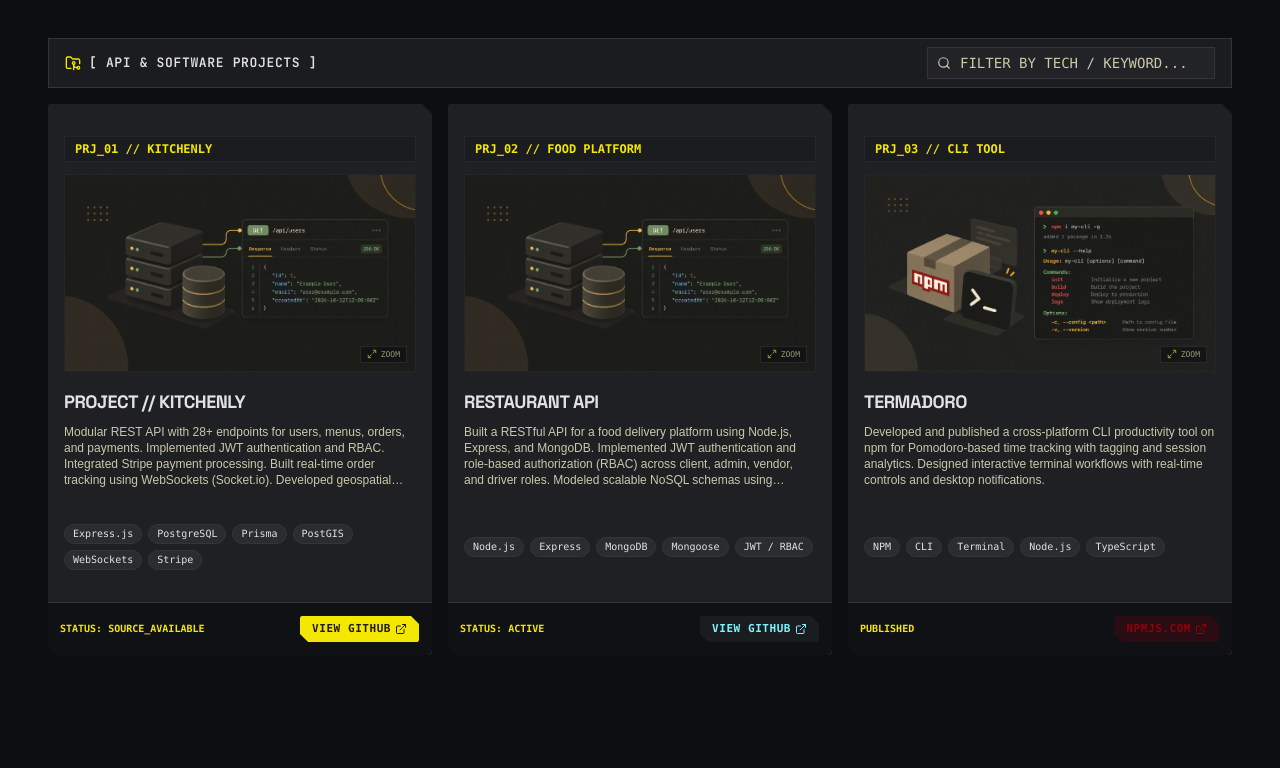
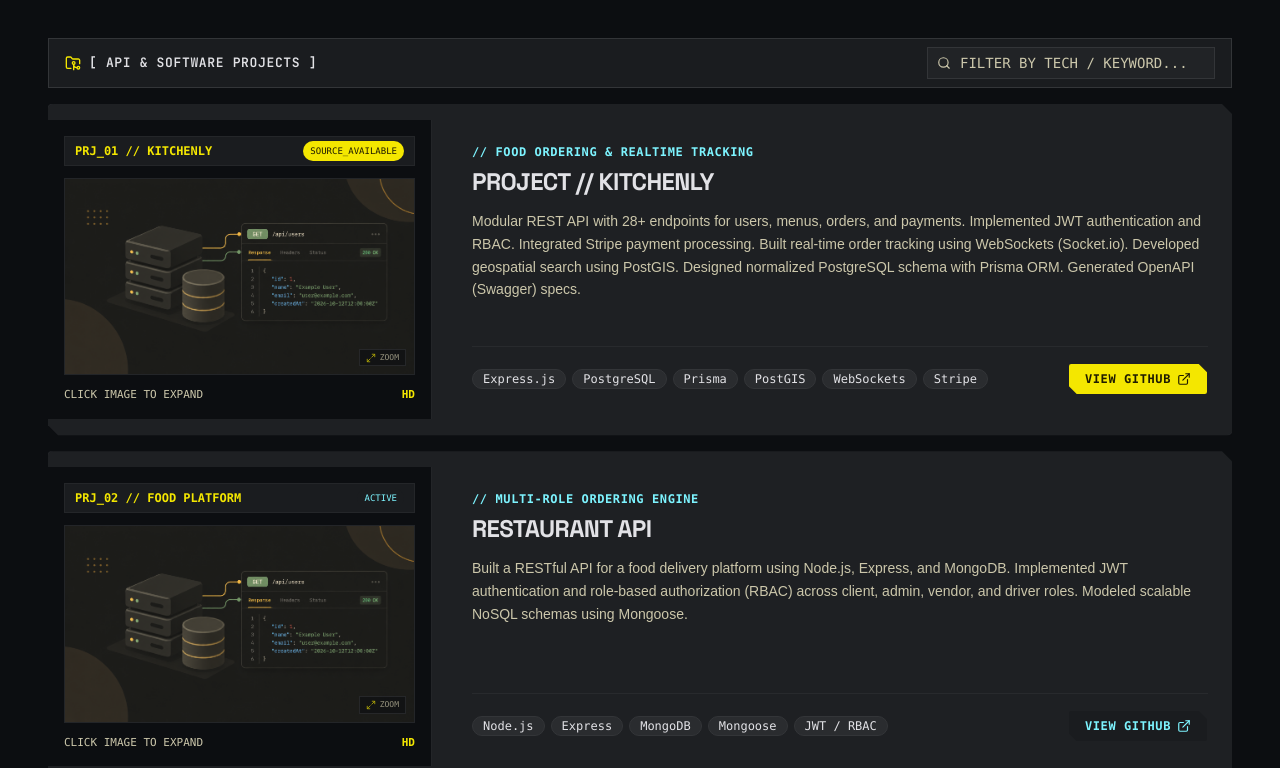
Before and after one commit to 0xZeyad11/portfolio, a React (Vite) app: page / in a window 1280 px wide. Shown: the part 1553-2321 px from the top of the page. Built offline with nearby package versions, Linux system fonts and the light colour scheme; a web font is replaced by a local one.

Commit message:
feat: layout project card horizontally with image on left and readable details on right

```diff
--- a/src/components/sections/projects/ProjectCard.tsx
+++ b/src/components/sections/projects/ProjectCard.tsx
@@ -1,13 +1,6 @@
 import React from "react";
 import { ZoomableImage } from "@/components/ZoomableImage";
-import {
-  Card,
-  CardHeader,
-  CardTitle,
-  CardDescription,
-  CardContent,
-  CardFooter,
-} from "@/components/ui/card";
+import { Card, CardTitle, CardDescription } from "@/components/ui/card";
 import { Badge } from "@/components/ui/badge";
 import { Button } from "@/components/ui/button";
 import { Terminal, ExternalLink } from "lucide-react";
@@ -19,20 +12,27 @@
 
 export const ProjectCard: React.FC<ProjectCardProps> = ({ project }) => {
   return (
-    <Card className="bg-surface-container border-border clip-chamfer shadow-xl flex flex-col justify-between group hover:border-primary/50 transition-colors">
-      <CardHeader className="p-4 pb-2">
-        <div className="flex justify-between items-center bg-surface-container-low border border-border/40 px-2.5 py-1 mb-2">
+    <Card className="bg-surface-container border-border clip-chamfer shadow-xl flex flex-col md:flex-row group hover:border-primary/50 transition-colors overflow-hidden">
+      {/* Left: Project Image Thumbnail */}
+      <div className="w-full md:w-80 lg:w-96 shrink-0 bg-surface-container-lowest border-b md:border-b-0 md:border-r border-border/60 p-4 flex flex-col justify-between">
+        <div className="flex justify-between items-center bg-surface-container-low border border-border/40 px-2.5 py-1 mb-3">
           <span className="font-mono text-xs font-bold text-primary">{project.tag}</span>
+          <Badge
+            variant={project.statusVariant}
+            className="font-mono text-[9px] uppercase px-1.5 py-0"
+          >
+            {project.status.replace("STATUS: ", "")}
+          </Badge>
         </div>
 
         {project.image ? (
-          <div className="w-full aspect-video bg-surface-container-lowest border border-border/60 flex items-center justify-center relative overflow-hidden">
+          <div className="w-full aspect-video bg-surface-container-lowest border border-border/60 flex items-center justify-center relative overflow-hidden group-hover:border-primary/40 transition-colors">
             <ZoomableImage
               src={project.image}
               alt={project.title}
               caption={project.title}
               badgeLabel={project.tag}
-              className="w-full h-full object-cover"
+              className="w-full h-full object-cover transition-transform duration-300 group-hover:scale-105"
               wrapperClassName="w-full h-full"
             />
           </div>
@@ -43,45 +43,58 @@
           </div>
         )}
 
-        <CardTitle className="font-headline-sm text-lg font-bold text-foreground uppercase tracking-tight mt-3">
+        <div className="mt-3 hidden md:flex items-center justify-between text-[11px] font-mono text-muted-foreground">
+          <span>CLICK IMAGE TO EXPAND</span>
+          <span className="text-primary font-bold">HD</span>
+        </div>
+      </div>
+
+      {/* Right: Project Details */}
+      <div className="flex-1 flex flex-col justify-between p-5 md:p-6">
+        <div>
+          <div className="flex flex-wrap items-center justify-between gap-2 mb-1.5">
+            <span className="font-mono text-xs uppercase font-bold text-secondary-foreground tracking-wider">
+              // {project.category}
+            </span>
+          </div>
+
+          <CardTitle className="font-headline-sm text-xl lg:text-2xl font-bold text-foreground uppercase tracking-tight">
             {project.title}
           </CardTitle>
-        <CardDescription className="font-body-sm text-xs text-muted-foreground mt-1 line-clamp-4">
+
+          <CardDescription className="font-body-md text-sm text-muted-foreground mt-3 leading-relaxed">
             {project.description}
           </CardDescription>
-      </CardHeader>
+        </div>
 
-      <CardContent className="p-4 pt-1">
-        <div className="flex flex-wrap gap-1.5 mt-2">
+        <div className="mt-6 pt-4 border-t border-border/50 flex flex-col sm:flex-row sm:items-center justify-between gap-4">
+          {/* Tech Badges */}
+          <div className="flex flex-wrap gap-1.5">
             {project.technologies.map((tech) => (
               <Badge
                 key={tech}
                 variant="outline"
-              className="font-mono text-[10px] bg-surface-container-highest/60 text-foreground border-border px-2 py-0.5"
+                className="font-mono text-[10px] sm:text-xs bg-surface-container-highest/60 text-foreground border-border px-2.5 py-0.5"
               >
                 {tech}
               </Badge>
             ))}
           </div>
-      </CardContent>
 
-      <CardFooter className="p-3 bg-surface-container-lowest/80 border-t border-border flex items-center justify-between">
-        <span className="font-label-sm text-[10px] text-primary font-bold font-mono">
-          {project.status}
-        </span>
-
+          {/* Action Link Button */}
           <Button
             variant={project.linkVariant}
             size="sm"
             asChild
-          className="font-mono font-bold text-[11px] uppercase tracking-wider clip-chamfer h-7 px-3 gap-1 cursor-pointer"
+            className="font-mono font-bold text-xs uppercase tracking-wider clip-chamfer h-8 px-4 gap-1.5 cursor-pointer shrink-0"
           >
             <a href={project.linkUrl} target="_blank" rel="noreferrer">
               {project.linkText}
-            <ExternalLink className="size-3" />
+              <ExternalLink className="size-3.5" />
             </a>
           </Button>
-      </CardFooter>
+        </div>
+      </div>
     </Card>
   );
 };
--- a/src/components/sections/projects/ProjectsSection.tsx
+++ b/src/components/sections/projects/ProjectsSection.tsx
@@ -40,8 +40,8 @@
         </div>
       </div>
 
-      {/* Projects Grid */}
-      <div className="grid grid-cols-1 md:grid-cols-2 lg:grid-cols-3 gap-space-md">
+      {/* Projects List */}
+      <div className="flex flex-col gap-space-md">
         {filteredProjects.map((project) => (
           <ProjectCard key={project.id} project={project} />
         ))}
```
Lines whose indentation alone changed are shown as unchanged.
